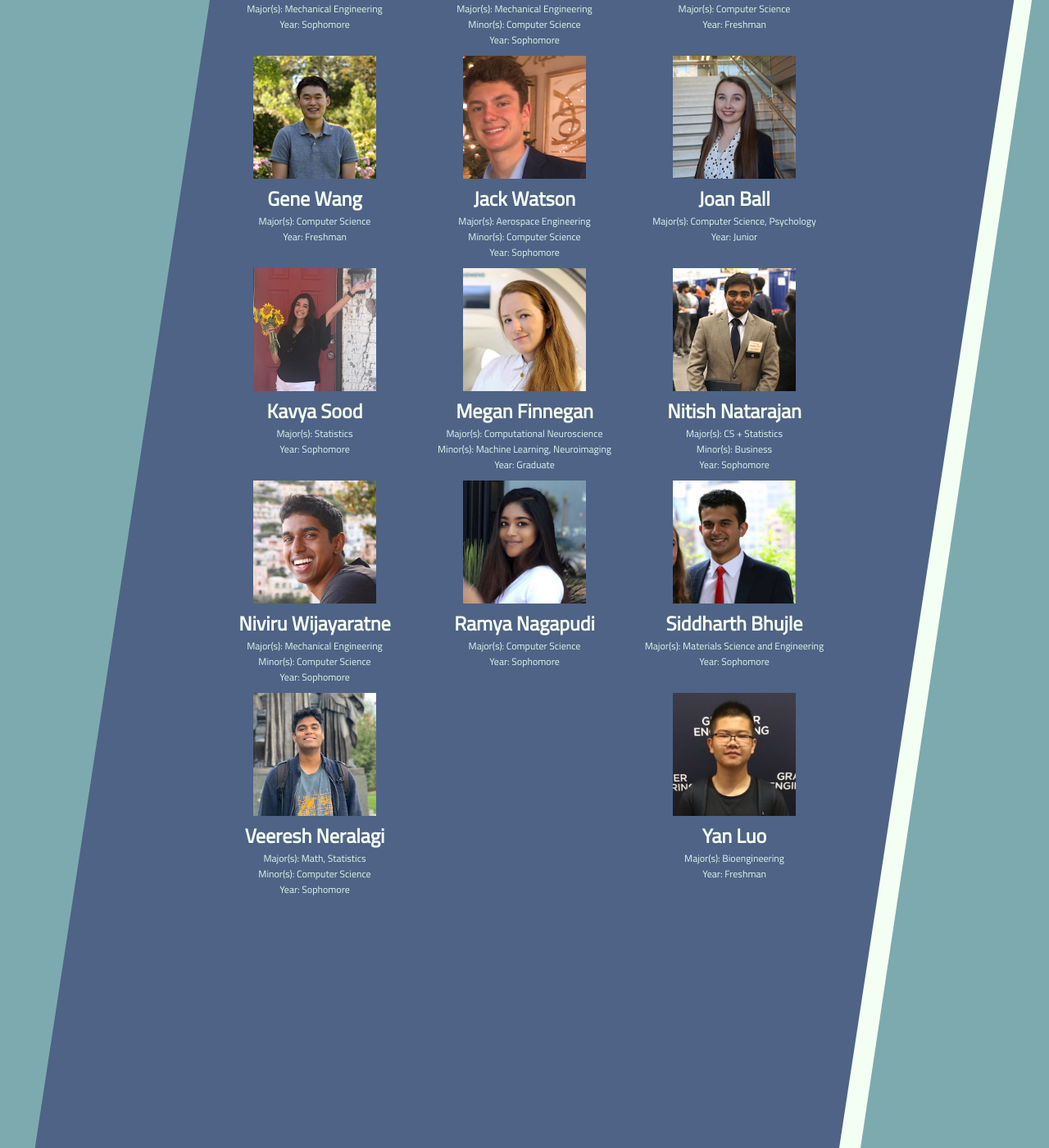
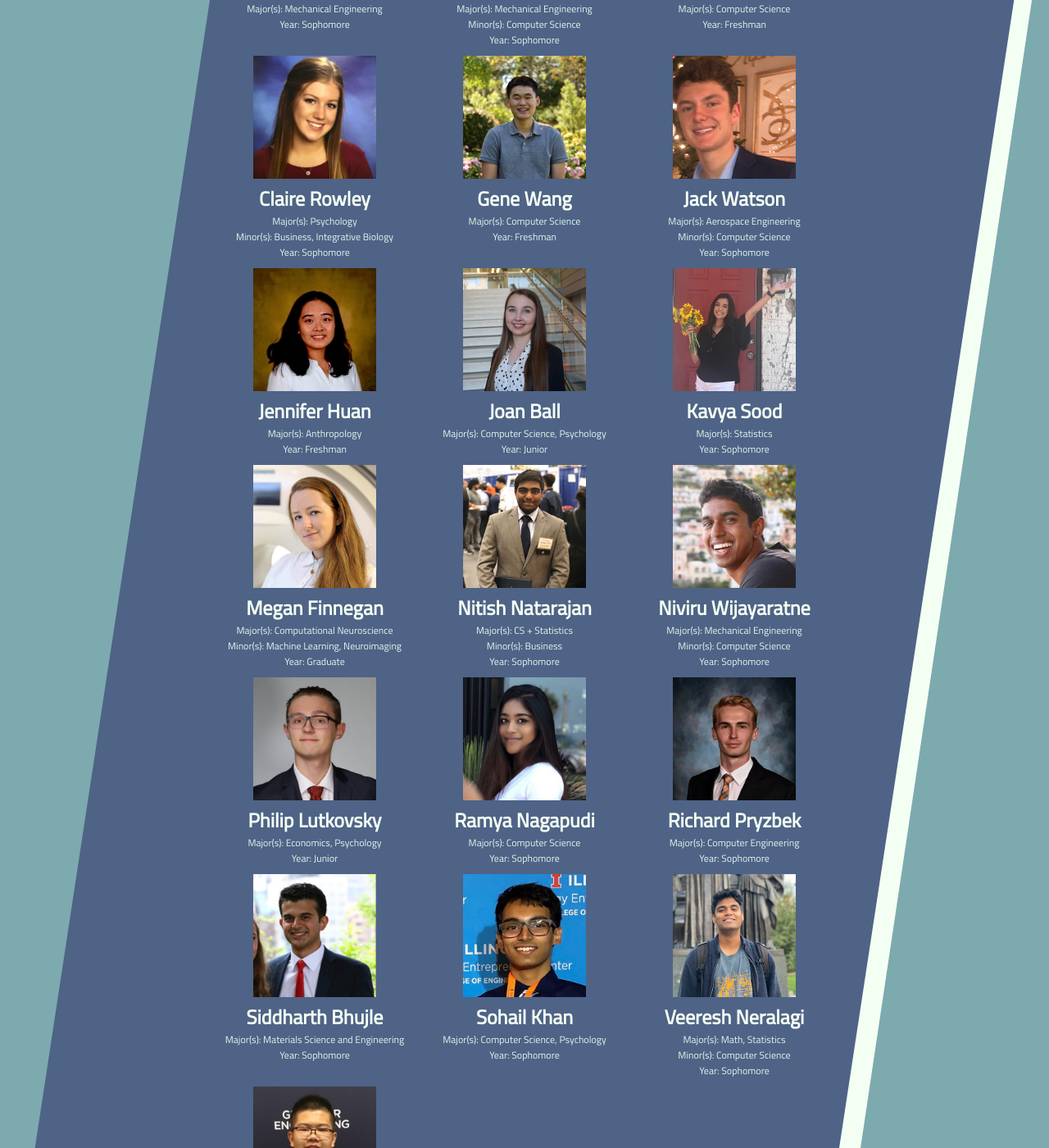
Before and after one commit to neurotech-uiuc/neurotech-site, a Jekyll site: the page built from members.markdown, in a window 1280 px wide and 1400 px high, scrolled down 489 px. Shown: the whole window at 82% size. Built offline with Jekyll 4.4.1, drawn with Linux system fonts in a browser that asks for light colours.

Commit message:
add/update members

```diff
--- a/_data/divisions.json
+++ b/_data/divisions.json
@@ -9,8 +9,9 @@
     "members":
     [
       "Joan Ball",
-      "Jack Watson",
-      "Simer Singh"
+      "Claire Rowley",
+      "Jennifer Huan",
+      "Vanessa Gonzalez"
     ]
   },
 
@@ -25,7 +26,10 @@
       "Kavya Sood",
       "Tiffany Jong",
       "Yan Luo",
-      "Ayush Agarwal"
+      "Ayush Agarwal",
+      "Philip Lutkovsky",
+      "Jennifer Huan",
+      "Vanessa Gonzalez"
     ]
   },
 
@@ -42,7 +46,9 @@
       "Nitish Natarajan",
       "Gene Wang",
       "Kshitij Gupta",
-      "Megan Finnegan"
+      "Megan Finnegan",
+      "Yan Luo",
+      "Sohail Khan"
     ]
   },
 
@@ -57,7 +63,8 @@
       "Anant Naik",
       "Anisha Rao",
       "Richard Przybek",
-      "Siddharth Bhujle"
+      "Siddharth Bhujle",
+      "Richard Pryzbek"
     ]
   }
 }
--- a/_data/members.json
+++ b/_data/members.json
@@ -13,11 +13,17 @@
     "Siddharth Bhujle",
     "Kavya Sood",
     "Nitish Natarajan",
-    "Jack Watson"
+    "Jack Watson",
+    "Philip Lutkovsky",
+    "Claire Rowley",
+    "Sohail Khan",
+    "Jennifer Huan",
+    "Vanessa Gonzalez",
+    "Richard Pryzbek"
   ],
   "Joan Ball":
   {
-    "titles": ["Head"],
+    "titles": ["Co-Lead"],
     "grad": 2021,
     "majors": ["Computer Science", "Psychology"],
     "minors": [],
@@ -44,7 +50,7 @@
   },
   "Niviru Wijayaratne":
   {
-    "titles": ["Head"],
+    "titles": ["Lead"],
     "grad": 2022,
     "majors": ["Mechanical Engineering"],
     "minors": ["Computer Science"],
@@ -79,7 +85,7 @@
   },
   "Ramya Nagapudi":
   {
-    "titles": ["Head"],
+    "titles": ["Lead"],
     "grad": 2022,
     "majors": ["Computer Science"],
     "minors": [],
@@ -97,7 +103,7 @@
   },
   "Anisha Rao":
   {
-    "titles": ["Head"],
+    "titles": ["Lead"],
     "grad": 2022,
     "majors": ["Mechanical Engineering"],
     "minors": [],
@@ -115,7 +121,7 @@
   },
   "Kavya Sood":
   {
-    "titles": ["Head"],
+    "titles": ["Lead"],
     "grad": 2022,
     "majors": ["Statistics"],
     "minors": [],
@@ -138,5 +144,59 @@
     "majors": ["Aerospace Engineering"],
     "minors": ["Computer Science"],
     "image": "jack-w.png"
+  },
+  "Philip Lutkovsky":
+  {
+    "titles": ["Member"],
+    "grad": 2021,
+    "majors": ["Economics", "Psychology"],
+    "minors": [],
+    "linkedin": "https://www.linkedin.com/in/philiplutkovsky/",
+    "image": "philip-l.jpg"
+  },
+  "Claire Rowley":
+  {
+    "titles": ["Co-Lead"],
+    "grad": 2022,
+    "majors": ["Psychology"],
+    "minors": ["Business", "Integrative Biology"],
+    "linkedin": "https://www.linkedin.com/in/claire-rowley-a04113179/",
+    "image": "claire-r.jpg"
+  },
+  "Sohail Khan":
+  {
+    "titles": ["Co-Lead"],
+    "grad": 2022,
+    "majors": ["Computer Science", "Psychology"],
+    "minors": [],
+    "linkedin": "https://www.linkedin.com/in/sohailmkhan30/",
+    "image": "sohail-k.jpeg"
+  },
+  "Jennifer Huan":
+  {
+    "titles": ["Member"],
+    "grad": 2023,
+    "majors": ["Anthropology"],
+    "minors": [],
+    "linkedin": "https://www.linkedin.com/in/jennifer-huan-3077371a4",
+    "image": "jennifer-h.jpg"
+  },
+  "Vanessa Gonzalex":
+  {
+    "titles": ["Member"],
+    "grad": 2021,
+    "majors": ["Mollecular & Cellular Biology, Psychology"],
+    "minors": [],
+    "linkedin": "www.linkedin.com/in/vanessa-gonzalez-uiuc",
+    "image": "vanessa-g.jpeg"
+  },
+  "Richard Pryzbek":
+  {
+    "titles": ["Member"],
+    "grad": 2022,
+    "majors": ["Computer Engineering"],
+    "minors": [],
+    "linkedin": "https://www.linkedin.com/in/richard-przybek/",
+    "image": "richard-p.jpg"
   }
 }
```
Also changed, not shown: assets/images/members/claire-r.jpg (added), assets/images/members/jennifer-h.jpg (added), assets/images/members/philip-l.jpg (added), assets/images/members/richard-p.jpg (added), assets/images/members/sohail-k.jpeg (added), assets/images/members/vanessa-g.jpeg (added).
